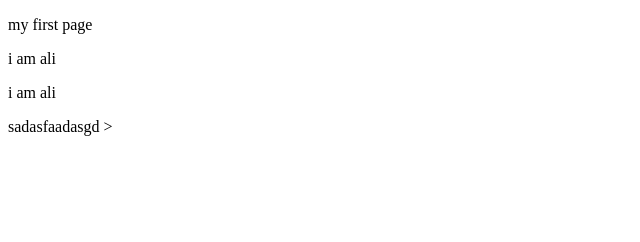
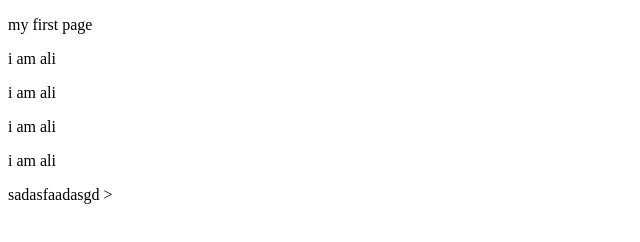
Before and after one commit to ali14358/github, a plain HTML site: page index.html in a window 1280 px wide. Shown: the whole page, without its empty margins (0-640 px from the left). Drawn offline with Linux system fonts and the light colour scheme.

Commit message:
Update index.html
minor change

```diff
--- a/index.html
+++ b/index.html
@@ -18,6 +18,9 @@
 
 <p>i am ali</p>
 
+<p>i am ali</p>
+
+<p>i am ali</p>
 
 
 sadasfaadasgd
```
